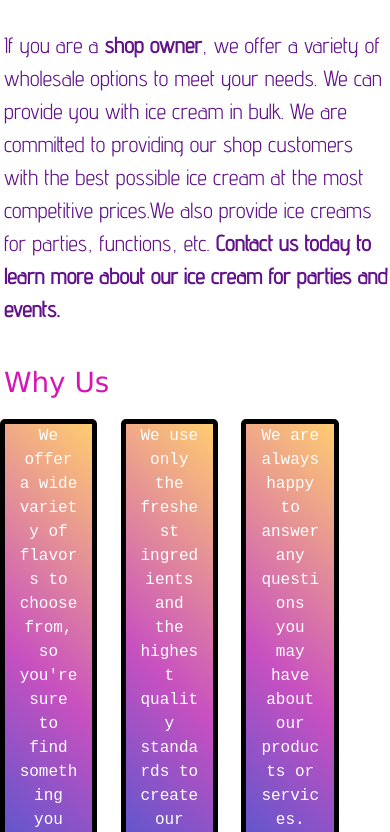
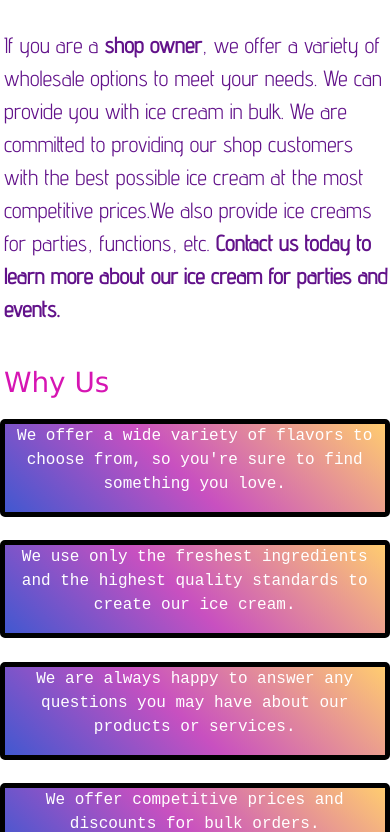
Before and after one commit to SabarishAV/Sabarish-Agencies, a plain HTML site: page index.html in a window 390 px wide. Shown: the part 1168-2000 px from the top of the page. Drawn offline with nearby package versions, Linux system fonts and the light colour scheme.

Commit message:
Why us fixed for xs

```diff
--- a/index.html
+++ b/index.html
@@ -74,13 +74,13 @@
       <h1 id="Why Us" class="headings pt-4">Why Us</h1>
       <div class="wu col-12">
         <div class="row col-12">
-          <div class="why-us col-3"><p>We offer a wide variety of flavors to choose from, so you're sure to find something you love.</p></div>
-          <div class="why-us col-3"><p>We use only the freshest ingredients and the highest quality standards to create our ice cream.</p></div>
-          <div class="why-us col-3"><p>We are always happy to answer any questions you may have about our products or services.</p></div>
+          <div class="why-us col-xl-3 col-lg-3 col-md-3 col-sm-3 col-xs-12"><p>We offer a wide variety of flavors to choose from, so you're sure to find something you love.</p></div>
+          <div class="why-us col-xl-3 col-lg-3 col-md-3 col-sm-3 col-xs-12"><p>We use only the freshest ingredients and the highest quality standards to create our ice cream.</p></div>
+          <div class="why-us col-xl-3 col-lg-3 col-md-3 col-sm-3 col-xs-12"><p>We are always happy to answer any questions you may have about our products or services.</p></div>
         </div>
         <div class="row col-12">
-          <div class="why-us col-3"><p>We offer competitive prices and discounts for bulk orders.</p></div>
-          <div class="why-us col-3"><p>We are always happy to work with you.</p></div>
+          <div class="why-us col-xl-3 col-lg-3 col-md-3 col-sm-3 col-xs-12"><p>We offer competitive prices and discounts for bulk orders.</p></div>
+          <div class="why-us col-xl-3 col-lg-3 col-md-3 col-sm-3 col-xs-12"><p>We are always happy to work with you.</p></div>
         </div>
       </div>
     </section>
```
